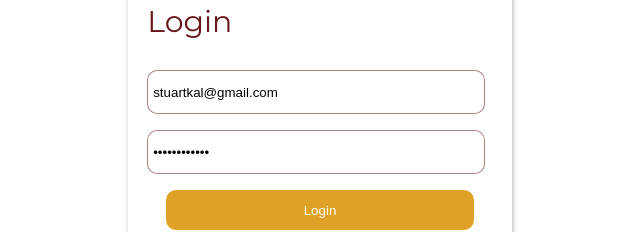
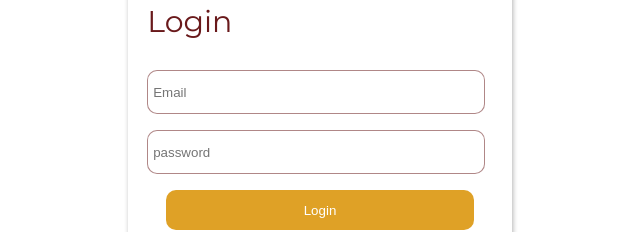
Before and after one commit to CodeStudio-Inc/starthub-Wed, a React (Create React App) app: page / in a window 1280 px wide. Shown: the part 187-419 px from the top of the page, without its empty margins (320-960 px from the left). Built offline with nearby package versions, Linux system fonts and the light colour scheme.

Commit message:
button-resize

```diff
--- a/src/components/Layout/Auth/Login.js
+++ b/src/components/Layout/Auth/Login.js
@@ -7,8 +7,8 @@ import './Auth.css'
 const Login = (props) => {
 
     const [state, setState] = useState({
-        email: 'stuartkal@gmail.com',
-        password: 'starthub@123',
+        email: '',
+        password: '',
         message: ''
     })
 
--- a/src/components/Layout/Home/Card.js
+++ b/src/components/Layout/Home/Card.js
@@ -69,7 +69,6 @@ const Card = (props) => {
                 <Sidebar />
             </div>
             <div className="right-column-content">
-                <div className="cards-right-column-content">
                 <div className="boards-header">
                     <h2>{boardName}</h2>
                     <div className="edit-row">
@@ -129,7 +128,6 @@ const Card = (props) => {
                 </div>
             </div>
         </div>
-        </div>
     )
 }
 
--- a/src/components/Layout/Home/Home.css
+++ b/src/components/Layout/Home/Home.css
@@ -35,11 +35,7 @@
 }
 
 .right-column-content {
-  display: flex;
-  align-items: center;
-  flex-direction: column;
   width: 85%;
-  margin: 10px;
 }
 
 .cards-right-column-content {
@@ -67,8 +63,7 @@
   align-items: flex-start;
   justify-content: space-between;
   width: 100%;
-  height: 100%;
-  overflow-x: scroll;
+  overflow-x: auto;
   /* padding: 0px 10px; */
   margin-top: 1rem;
 }
@@ -78,7 +73,7 @@
   justify-content: center;
   align-items: center;
   flex-direction: column;
-  width: 25%;
+  width: 300px;
   padding: 5px;
   border-radius: 5px;
   box-sizing: border-box;
@@ -94,7 +89,7 @@
 }
 
 .list-card button {
-  width: 100%;
+  /* width: 100%; */
   height: 30px;
   color: rgba(0, 0, 0, 0.6);
   border: none;
@@ -167,7 +162,6 @@
 }
 
 .card-column button {
-  width: 17%;
   height: 20px;
   background: #fff;
   border: 1px solid #dfa126;
```
Lines whose indentation alone changed are shown as unchanged.
